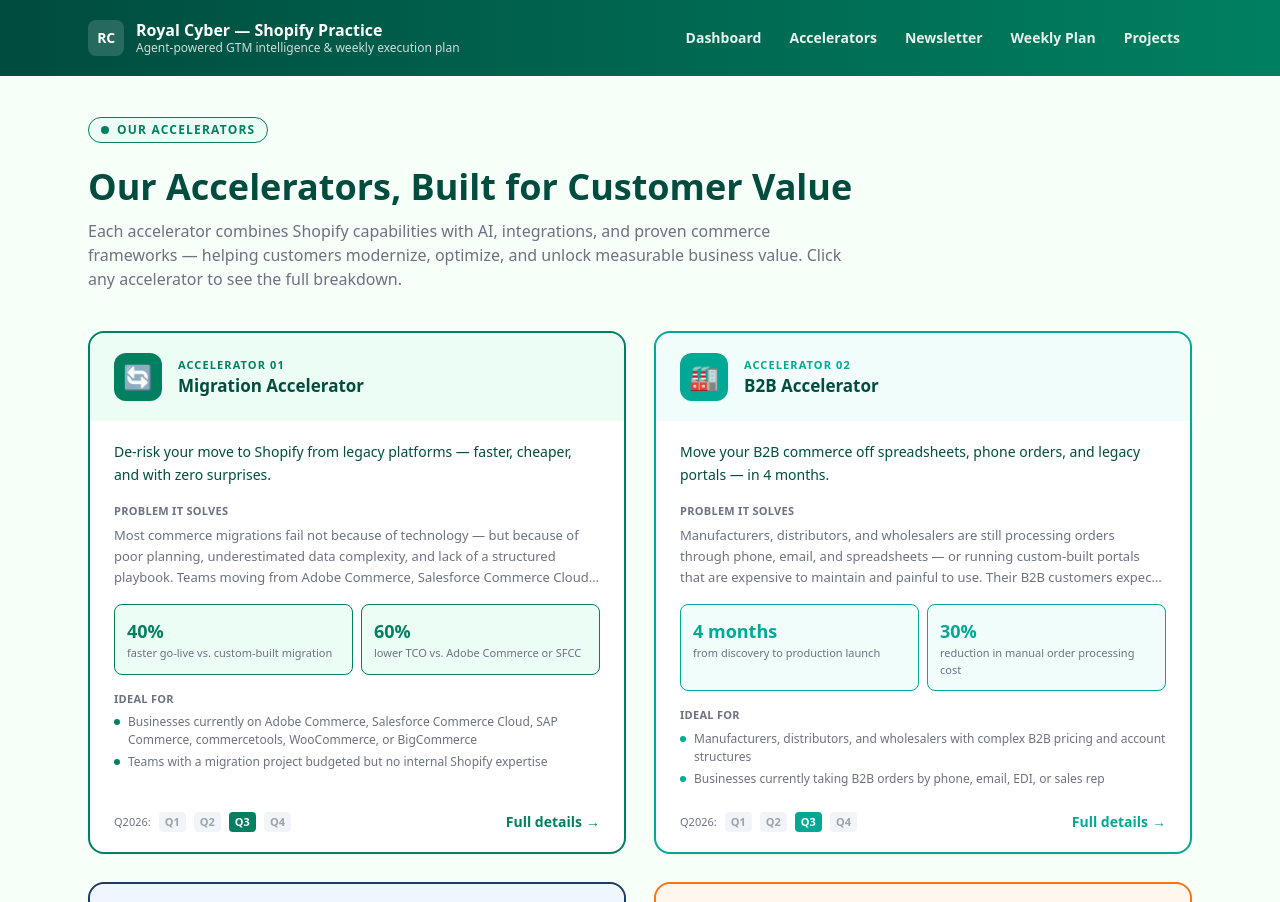
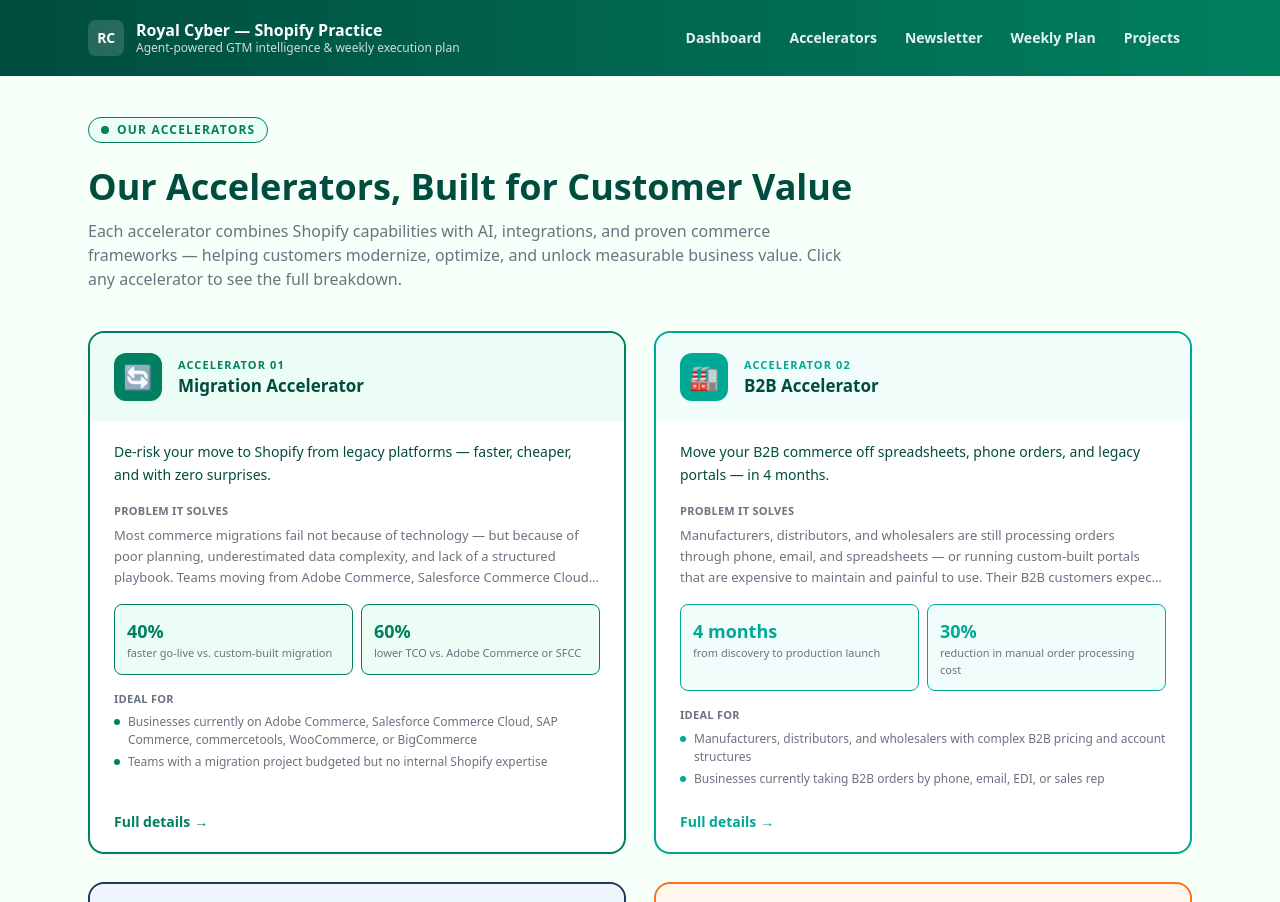
Before and after one commit to poojanaikRC/Shopify-Dept-Agent, a Next.js app: page /accelerators in a window 1280 px wide. Shown: the top 902 px of the page. Built offline with nearby package versions, Linux system fonts and the light colour scheme.

Commit message:
fix: remove quarter chips from accelerator listing cards

```diff
--- a/app/accelerators/page.tsx
+++ b/app/accelerators/page.tsx
@@ -101,16 +101,8 @@
                 </ul>
               </div>
 
-              {/* Quarter + CTA */}
-              <div className="mt-auto flex items-center justify-between pt-2">
-                <div className="flex items-center gap-2">
-                  <span className="text-[11px] font-medium text-sh-muted">Q2026:</span>
-                  {[1,2,3,4].map(q => (
-                    <span key={q} className={`rounded px-1.5 py-0.5 text-[11px] font-bold ${acc.activeQuarters.includes(q) ? `${ACCENT_BG[acc.color]} text-white` : "bg-[#F1F5F9] text-[#9CA3AF]"}`}>
-                      Q{q}
-                    </span>
-                  ))}
-                </div>
+              {/* CTA */}
+              <div className="mt-auto pt-2">
                 <span className={`flex items-center gap-1 text-sm font-semibold ${ACCENT_TEXT[acc.color]}`}>
                   Full details <span className="transition group-hover:translate-x-1">→</span>
                 </span>
```
